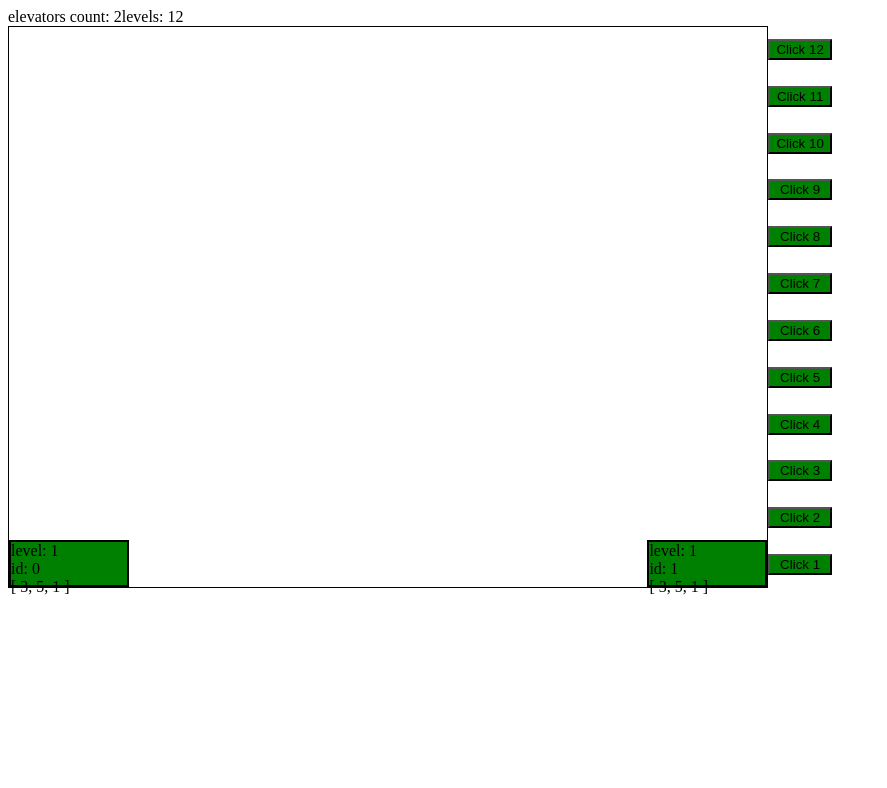
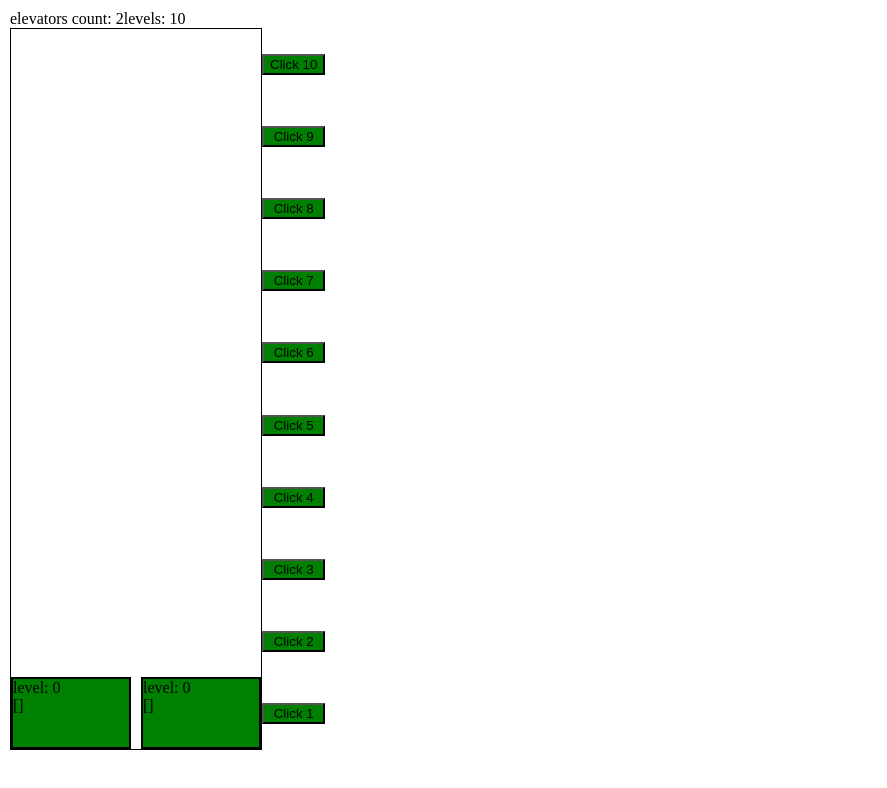
Before and after one commit to jackyapa6eu/true-conf-test, a Vue app: page / in a window 1280 px wide. Shown: the top 788 px of the page, without its empty margins (0-887 px from the left). Built offline with nearby package versions, Linux system fonts and the light colour scheme.

Commit message:
refactor, que added

```diff
--- a/src/App.vue
+++ b/src/App.vue
@@ -3,12 +3,11 @@
   <span>levels: {{ levels.length }}</span>
   <div class="main-content">
     <div class="elevators">
-      <ElevatorContainer
+      <ElevatorCab
         v-for="data in elevators"
+        v-bind:data="data"
         v-bind:key="data.id"
-        v-bind:data="data"
         v-bind:levelsCount="levels.length"
-        v-bind:tasks="data.tasks"
       />
     </div>
     <div class="buttons">
@@ -23,13 +22,13 @@
 </template>
 
 <script>
-import ElevatorContainer from "@/components/ElevatorContainer";
 import ElevatorCallButton from "@/components/ElevatorCallButton";
-
+import ElevatorCab from "@/components/ElevatorCab";
+import {elevatorSettings} from "@/constants/constants";
 
 export default {
   name: 'App',
-  components: { ElevatorContainer, ElevatorCallButton },
+  components: {ElevatorCab, ElevatorCallButton },
   data() {
     return {
       elevators: [],
@@ -38,15 +37,18 @@ export default {
   },
   mounted() {
     this.elevators = this.createElevators(2);
-    this.levels = this.createLevels(12);
+    this.levels = this.createLevels(10);
   },
   methods: {
     handleBtnClick(destLevel) {
       const closestElevator = this.findElevator(destLevel);
+      console.log(closestElevator);
       if (closestElevator) {
         this.levels[destLevel].pressed = true;
         closestElevator.tasks.push(destLevel);
-        this.moveElevator(closestElevator, destLevel);
+        if (closestElevator.ready) {
+          this.moveElevator(closestElevator, destLevel);
+        }
       }
     },
 
@@ -59,17 +61,30 @@ export default {
         return this.findClosestFreeElevator(freeElevators, destLevel);
       } else {
         console.log('ИЩЕМ ПОДХОДЯЩИЙ ЛИФТ');
+        const occupancyOfElevators = this.elevators.map((el) => {
+          const tasks = el.tasks.slice(0);
+          tasks.unshift(el.level);
+          let duration = 0;
+          if (tasks.length === 0) {
+            return 0
+          }
+          for (let i = 0; i < tasks.length - 1; i++) {
+            duration += Math.abs(tasks[i] - tasks[i + 1]);
+          }
+          return duration
+        });
+        return this.elevators[occupancyOfElevators.indexOf(Math.min(...occupancyOfElevators))];
       }
 
     },
 
     findClosestFreeElevator(elevArr, destLevel) {
       const min = {
-        diff: this.getDiff(elevArr, destLevel, 0),
+        diff: Math.abs(elevArr[0].level - destLevel),
         index: 0
       }
       for (let i = 1; i < elevArr.length; i++) {
-        const diff = this.getDiff(elevArr, destLevel, i)
+        const diff = Math.abs(elevArr[i].level - destLevel);
         if (diff < min.diff) {
           min.diff = diff;
           min.index = i;
@@ -78,8 +93,6 @@ export default {
       return this.elevators.find(elev => elevArr[min.index] === elev);
     },
 
-    getDiff(arr, lvl, pos) { return Math.abs(arr[pos].level - lvl) },
-
     moveElevator(elevator, destLvl) {
       //console.log(this.elevators);
       elevator.ready = false;
@@ -87,6 +100,8 @@ export default {
       if (elevator.level === destLvl) {
         elevator.inMove = false;
         elevator.rest = true;
+        elevator.down = false;
+        elevator.up = false;
         setTimeout(() => {
           elevator.rest = false;
           elevator.ready = true;
@@ -96,19 +111,21 @@ export default {
             this.moveElevator(elevator, elevator.tasks[0]);
           }
 
-        }, 1000);
+        }, elevatorSettings.restTime * 1000);
 
       } else if (elevator.level < destLvl) {
         elevator.level++;
+        elevator.up = true;
         setTimeout(() => {
           this.moveElevator(elevator, destLvl)
-        }, 1000);
+        }, elevatorSettings.speed * 1000);
 
       } else if (elevator.level > destLvl) {
         elevator.level--;
+        elevator.down = true;
         setTimeout(() => {
           this.moveElevator(elevator, destLvl)
-        }, 1000);
+        }, elevatorSettings.speed * 1000);
       }
 
     },
@@ -122,7 +139,9 @@ export default {
             inMove: false,
             ready: true,
             level: 0,
-            tasks: [3, 5, 1]
+            tasks: [],
+            down: false,
+            up: false
           });
         }
       return resultArr
@@ -143,6 +162,9 @@ export default {
 </script>
 
 <style>
+  body {
+    margin: 10px;
+  }
   .main-content {
     display: flex;
   }
@@ -150,8 +172,7 @@ export default {
     display: flex;
     align-items: flex-end;
     justify-content: space-between;
-    width: 60%;
-    min-height: 70vh;
+    min-height: 90vh;
     border: solid 1px black;
   }
   .buttons {
--- a/src/components/ElevatorCab.vue
+++ b/src/components/ElevatorCab.vue
@@ -1,36 +1,29 @@
 <template>
   <div class="elevator-cab" v-bind:style="elevStyles">
-    <span>level: {{ data.level + 1 }}</span>
-    <span>id: {{ data.id }}</span>
-    <span>{{ tasks }}</span>
+    <span>level: {{ data.level }}</span>
+    <span v-if="data.up">{{ 'UP' }}</span>
+    <span v-if="data.down">{{ 'DOWN' }}</span>
+    <span>{{ data.tasks }}</span>
   </div>
 </template>
 
 <script>
+import {elevatorSettings} from "@/constants/constants";
+
 export default {
   name: "ElevatorCab",
-  data() {
-    return {
-      currentLevel: 1
-    }
-  },
-  methods: {
-
-  },
-  mounted() {
-    //console.log(this.data.tasks);
-  },
-  beforeUpdate() {
-    //console.log('before update',this.data.tasks, this.data.id);
-  },
   computed: {
     elevStyles: function () {
       return {
         height: `${100 / this.levelsCount}%`,
         transform: `translateY(${-((this.data.level) * 100)}%)`,
-        background: this.data.ready ? 'green' : 'red'
+        background: this.data.ready ? 'green' : 'red',
+        transition: `transform ${elevatorSettings.speed}s linear`
       }
     }
+  },
+  mounted() {
+    console.log(this.data);
   },
   props: {
     data: {
@@ -38,10 +31,11 @@ export default {
       inMove: Boolean,
       ready: Boolean,
       level: Number,
-      tasks: Array
+      tasks: Array,
+      up: Boolean,
+      down: Boolean
     },
-    levelsCount: Number,
-    tasks: Array
+    levelsCount: Number
   }
 }
 </script>
@@ -53,6 +47,9 @@ export default {
     display: flex;
     flex-direction: column;
     box-sizing: border-box;
-    transition: transform 1s linear;
+    margin-right: 10px;
+  }
+  .elevator-cab:last-child {
+    margin-right: 0;
   }
 </style>
--- a/src/components/ElevatorContainer.vue
+++ /dev/null
@@ -1,27 +0,0 @@
-<template>
-  <ElevatorCab v-bind:data="data" v-bind:levelsCount="levelsCount" v-bind:tasks="tasks"/>
-</template>
-
-<script>
-import ElevatorCab from "@/components/ElevatorCab";
-
-export default {
-  name: "ElevatorContainer",
-  components: {
-    ElevatorCab
-  },
-  props: {
-    data: Object,
-    levelsCount: Number,
-    tasks: Array
-  },
-  data() {
-    return {
-    }
-  }
-}
-</script>
-
-<style scoped>
-
-</style>
--- /dev/null
+++ b/src/constants/constants.js
@@ -0,0 +1,9 @@
+export const elevatorSettings = {
+  speed: 1,  // Скорость лифта в секундах (время прохождение одного этажа).
+  restTime: 3, // Время "отдыха" лифт при достижении нужного этажа
+}
+
+export const buildingSettings = {
+  elevatorsNumber: 2,
+  floorsNumber: 7
+}
```
